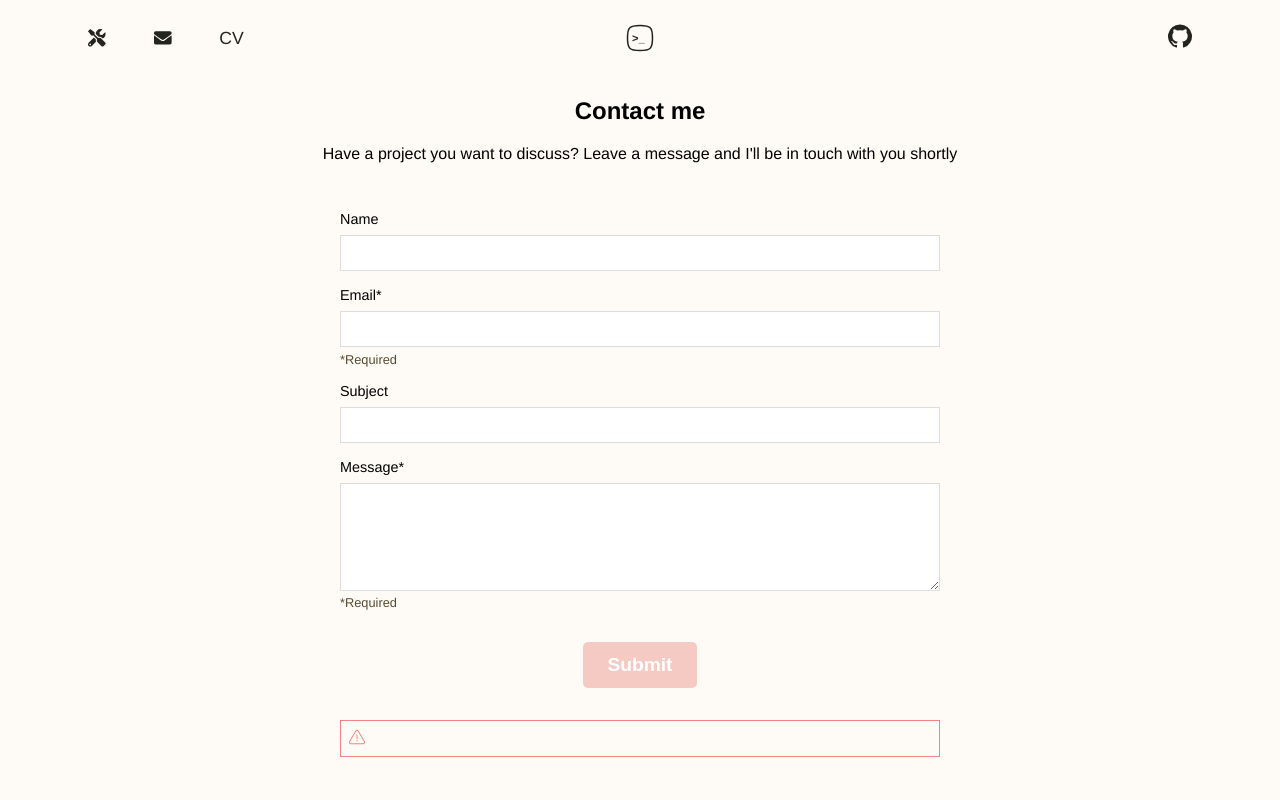
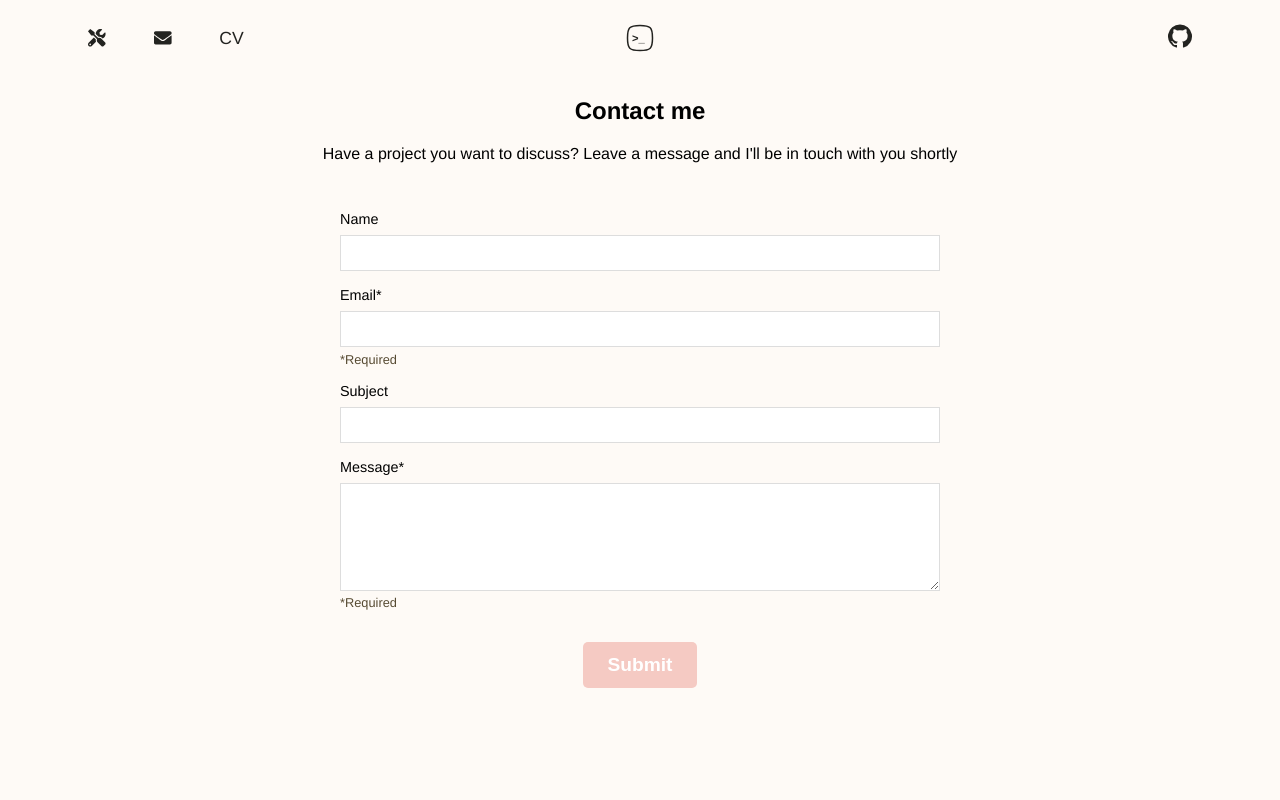
Before and after one commit to vtrofin/personal-website, a Vue app: page /contact in a window 1280 px wide. Shown: the top 800 px of the page. Built offline with nearby package versions, Linux system fonts and the light colour scheme.

Commit message:
remove error class

```diff
--- a/src/pages/Contact.vue
+++ b/src/pages/Contact.vue
@@ -73,7 +73,7 @@ export default {
     const templateData = reactive({
       isLoading: false,
       formSubmitMessage: '',
-      messageClass: 'form-result error',
+      messageClass: 'form-result',
     });
 
     const handleFormSubmit = async event => {
```
